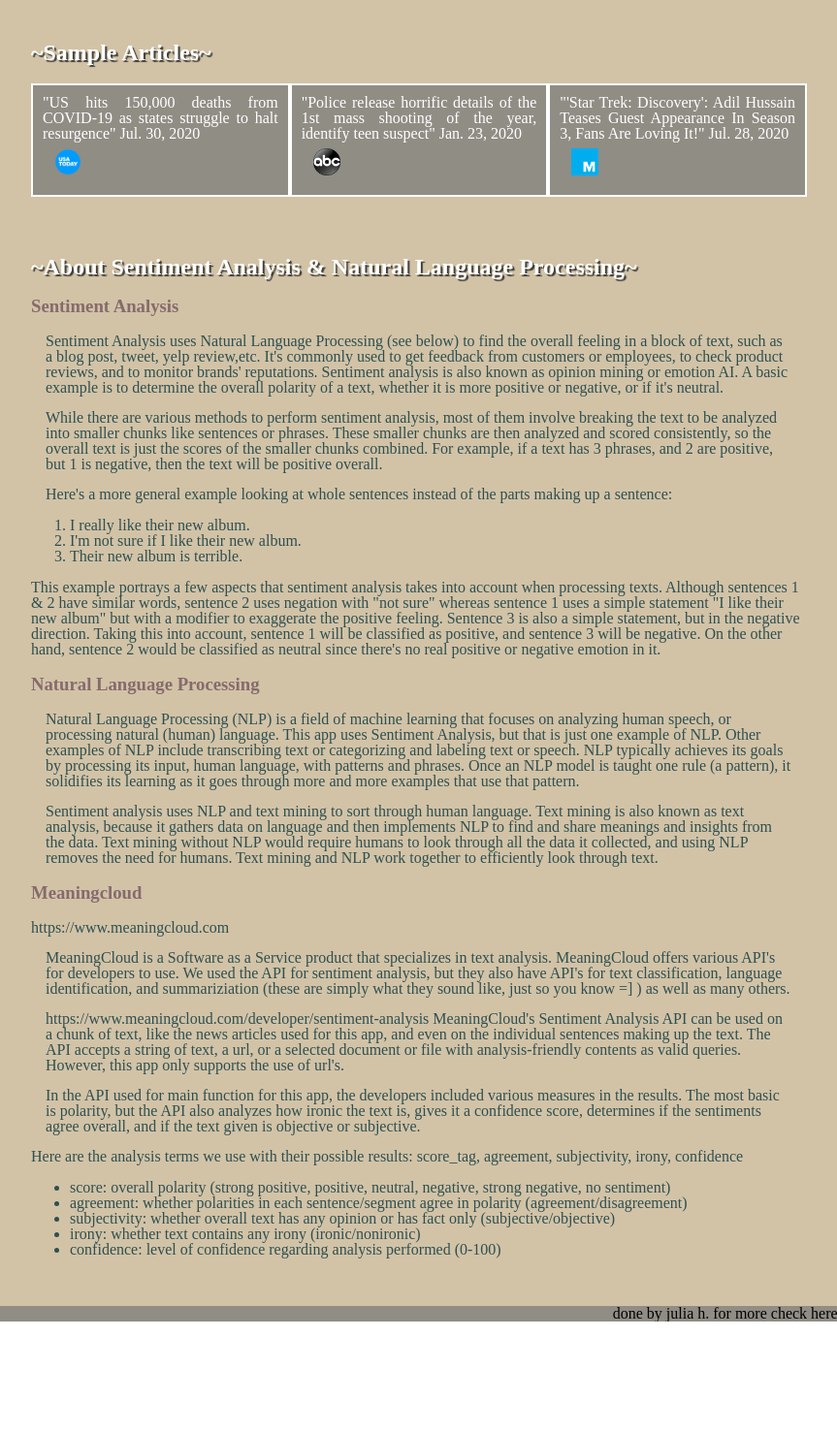
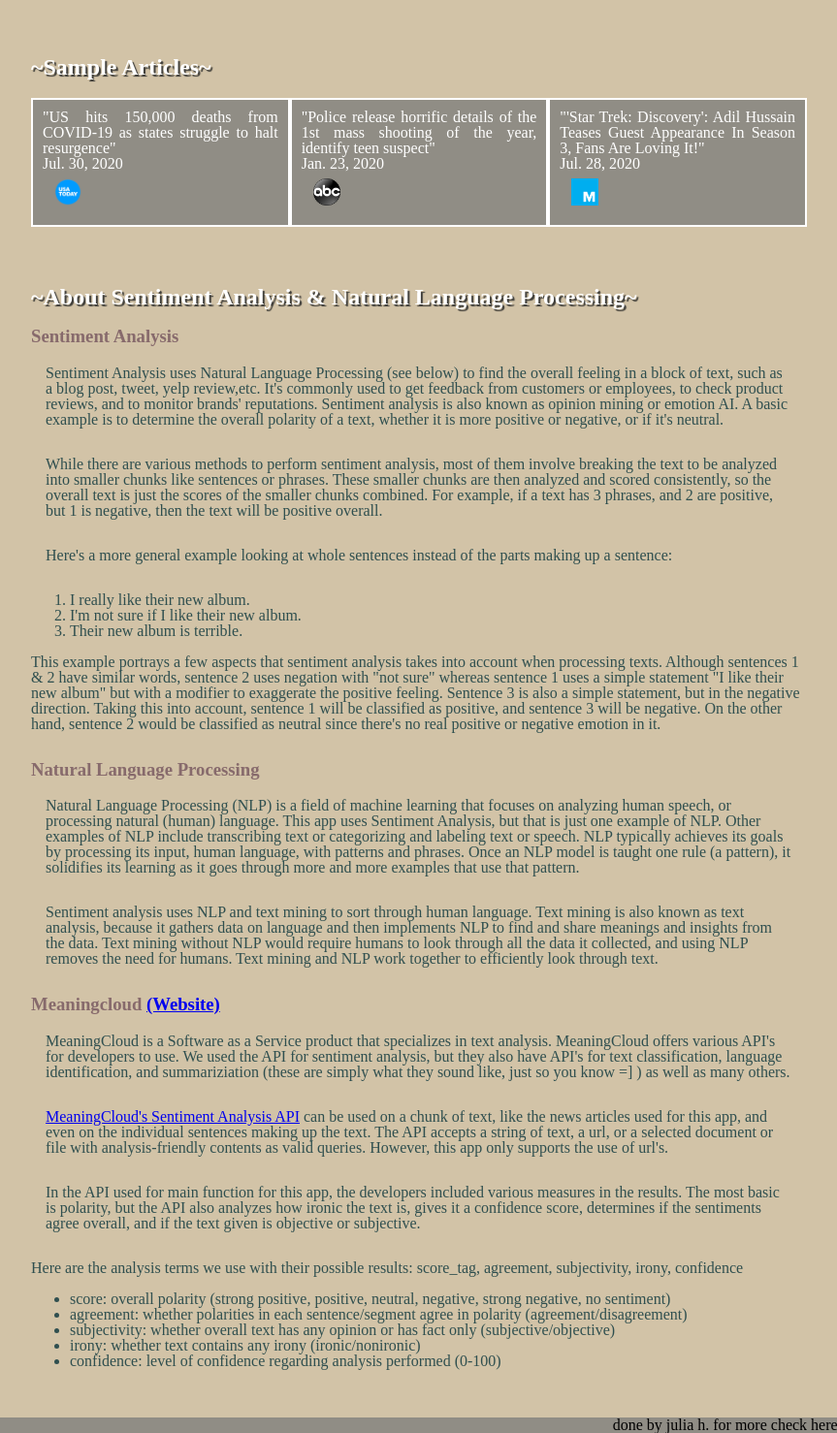
Before and after one commit to jhersheyy/heroku_newseval, a website built with webpack: page src/client/views/index.html in a window 1280 px wide. Shown: the part 700-2178 px from the top of the page at 97% size, without its empty margins (208-1071 px from the left). Before the commit the page ends 2063 px from the top, so only its background shows below. Built offline with nearby package versions, Linux system fonts and the light colour scheme.

Commit message:
made navbar sticky, edited paragraph spacing, added api links, navbar styling

```diff
--- a/src/client/styles/base.scss
+++ b/src/client/styles/base.scss
@@ -25,7 +25,7 @@ section {
 }
 
 p{
-    margin: 15px;
+    margin: 20px 15px 30px 15px;
 }
 .analysis{
     padding-bottom: 3px;
@@ -68,15 +68,17 @@ p{
 }
 
 .navbar__menu .menu__link {
+    background-color: $maincolor;
     display: block;
     justify-content: space-evenly;
-    border: white 3px solid;
+    // border: white 3px solid;
     margin-top:20px;
     padding: 1em;
-    font-weight: bold;
+    // font-weight: bold;
     font-size: 0.8em;
     text-decoration: none;
     color: #000;
+    position: sticky;
 }
 @media (min-width: 425px){
     .navbar__menu .menu__link {
@@ -96,6 +98,3 @@ p{
 #samples{
     text-align: justify;
 }
-#navbar__list{
-    background-color: $maincolor;
-}
--- a/src/client/views/index.html
+++ b/src/client/views/index.html
@@ -6,15 +6,12 @@
     </head>
 
     <body>
-
         <header>
-
             <img id="jhlogo" alt= "JH Logo">
 
             <div class="prettytext">
                 JH NLP Web Tool
             </div>
-
         </header>
         <nav class="navbar__menu">
             <!-- Navigation starts as empty UL that will be populated with JS -->
@@ -59,18 +56,18 @@
                 <h2 class="prettytext">~Sample Articles~</h2>
                 <div class="cardholder">
                     <div class="newscard">
-                        "US hits 150,000 deaths from COVID-19 as states struggle to halt resurgence"
-                        Jul. 30, 2020
+                        <span>"US hits 150,000 deaths from COVID-19 as states struggle to halt resurgence"</span>
+                        <span>Jul. 30, 2020</span>
                         <a href="https://www.usatoday.com/story/news/nation/2020/07/29/covid-resurgence-deaths-surpass-150-k/5489494002/" target="_blank"><img id= "nlogo1" alt="usa today icon" class="logopic"></a>
                     </div>
                     <div class="newscard">
-                        "Police release horrific details of the 1st mass shooting of the year, identify teen suspect"
-                        Jan. 23, 2020
+                        <span>"Police release horrific details of the 1st mass shooting of the year, identify teen suspect"</span>
+                        <span>Jan. 23, 2020</span>
                         <a href="https://abcnews.go.com/US/police-release-horrific-details-1st-mass-shooting-year/story?id=68483893" target="_blank"><img id = "nlogo2" alt="abc news icon" class="logopic"></a>
                     </div>
                     <div class="newscard">
-                        "'Star Trek: Discovery': Adil Hussain Teases Guest Appearance In Season 3, Fans Are Loving It!"
-                        Jul. 28, 2020
+                        <span>"'Star Trek: Discovery': Adil Hussain Teases Guest Appearance In Season 3, Fans Are Loving It!"</span>
+                        <span>Jul. 28, 2020</span>
                         <a href="https://in.mashable.com/entertainment/15977/star-trek-discovery-adil-hussain-teases-guest-appearance-in-season-3-fans-are-loving-it" target="_blank"><img id="nlogo3" alt="mashable icon" class="logopic"></a>
                     </div>
                 </div>
@@ -137,9 +134,9 @@
                         efficiently look through text.
                     </p>
                 </article>
-                <h3>Meaningcloud</h3>
+                <h3>Meaningcloud <a href="https://www.meaningcloud.com" target="_blank">(Website)</a></h3>
                 <article>
-                    https://www.meaningcloud.com
+
                     <p>
                         MeaningCloud is a Software as a Service product that specializes
                         in text analysis. MeaningCloud offers various API's for developers
@@ -149,8 +146,9 @@
                         just so you know =] ) as well as many others.
                     </p>
                     <p>
-                        https://www.meaningcloud.com/developer/sentiment-analysis
-                        MeaningCloud's Sentiment Analysis API can be used on a chunk of
+                        <a href="https://www.meaningcloud.com/developer/sentiment-analysis"
+                        target="_blank">MeaningCloud's Sentiment Analysis API</a>
+                        can be used on a chunk of
                         text, like the news articles used for this app, and even on the
                         individual sentences making up the text. The API accepts a string
                         of text, a url, or a selected document or file with analysis-friendly
@@ -187,11 +185,8 @@
             </section>
         </main>
         <footer>
-            done by julia h. for more check here: juliahershey.com =) thank you!
-            <!-- <img id= "testimg" alt="Test articles:" class="logopic"> -->
-            <!-- <a href="https://www.usatoday.com/story/news/nation/2020/07/29/covid-resurgence-deaths-surpass-150-k/5489494002/" target="_blank"><img id= "nlogo1" alt="usa today icon" class="logopic"></a> -->
-            <!-- <a href="https://abcnews.go.com/US/police-release-horrific-details-1st-mass-shooting-year/story?id=68483893" target="_blank"><img id = "nlogo2" alt="abc news icon" class="logopic"></a> -->
-            <!-- <a href="https://in.mashable.com/entertainment/15977/star-trek-discovery-adil-hussain-teases-guest-appearance-in-season-3-fans-are-loving-it" target="_blank"><img id="nlogo3" alt="mashable icon" class="logopic"></a>             -->
+            done by julia h. for more check here: <a href="juliahershey.com" target="_blank">
+            juliahershey.com</a> =) thank you!
         </footer>
         <script>
             // Check that service workers are supported
```
